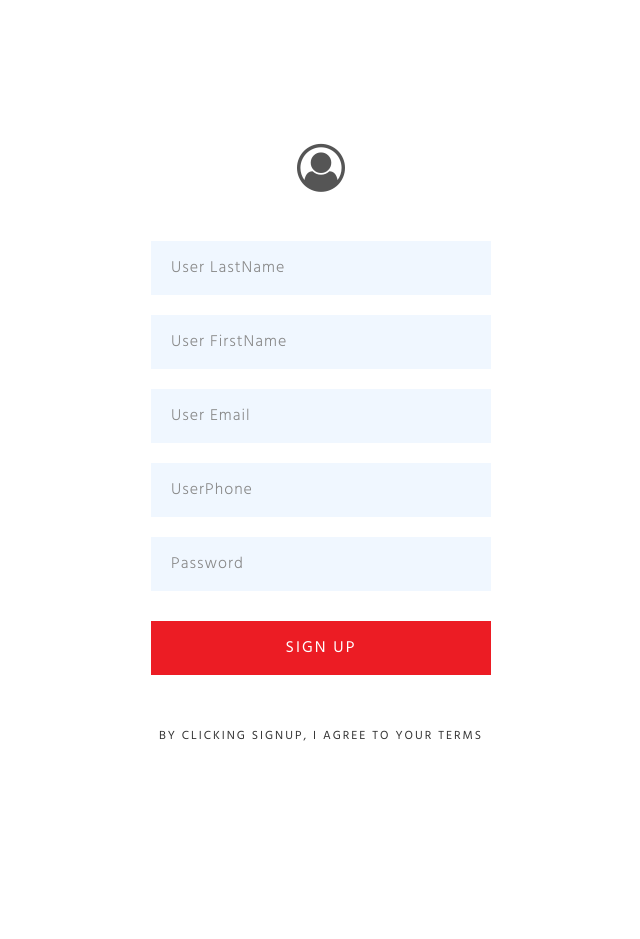
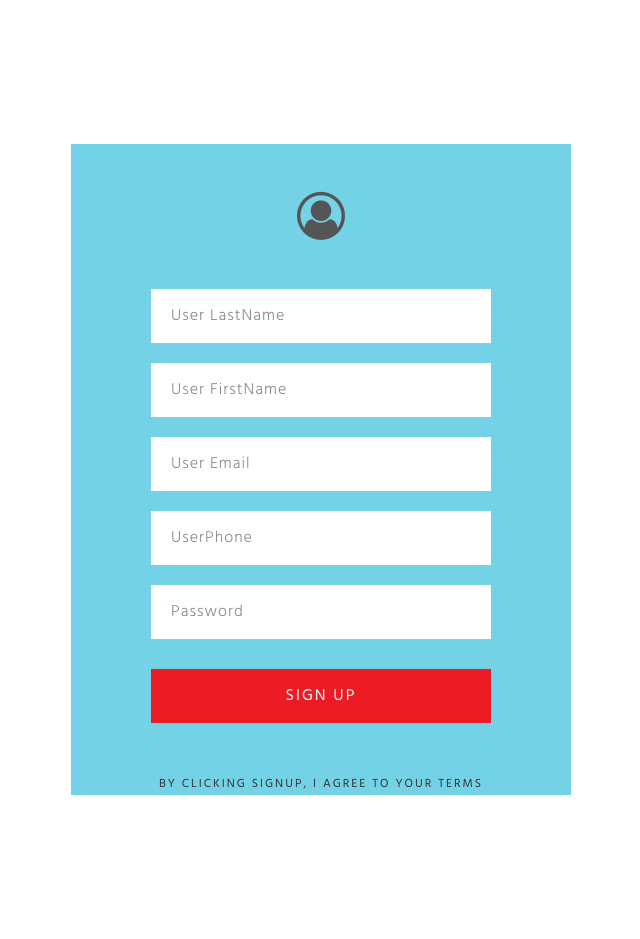
Before and after one commit to Vadim91200/ProjetWebServ2, a PHP site: page /index.php?controller=register in a window 1280 px wide. Shown: the part 181-1120 px from the top of the page, without its empty margins (319-959 px from the left). Before the commit the page ends 922 px from the top, so only its background shows below. Run offline with PHP 8.4, Linux system fonts and the light colour scheme.

Commit message:
Mise à jour CSS formulaire

```diff
--- a/src/css/style.css
+++ b/src/css/style.css
@@ -763,6 +763,7 @@ h4.text-w3pvt {
 .content-grid {
     max-width: 500px;
     margin: 6em auto;
+    background-color: #74d2e7;
 }
 
 ul.links-unordered-list li.active a {
@@ -870,11 +871,15 @@ ul.list-login-bottom li:nth-child(2) {
 }
 
 /*/////////////// FORM STYLES ////////////////////*/
+.logo_form {
+    padding-top: 1em;
+}
+
+
 ul.list-login {
     margin-top: 1.5em;
     margin-bottom: 1em;
 }
-
 
 .content-input-field button.btn {
     background: #ec1c24;
@@ -929,7 +934,7 @@ ul.links-unordered-list li a {
     box-sizing: border-box;
     width: 100%;
     outline: none;
-    background: rgba(0, 123, 255, 0.06);
+    /*background: rgba(0, 123, 255, 0.06);*/
     margin-bottom: 20px;
     padding: 15px 20px;
     border-radius: 0px;
--- a/src/views/register.php
+++ b/src/views/register.php
@@ -4,7 +4,7 @@
         <div class="container">
             <div class="content-grid">
                 <div class="text-center icon">
-                    <span class="fa fa-user-circle-o"></span>
+                    <span class="fa fa-user-circle-o logo_form"></span>
                 </div>
                 <div class="content-bottom">
                     <form action="index.php?controller=proccess_register" method="post">
```
